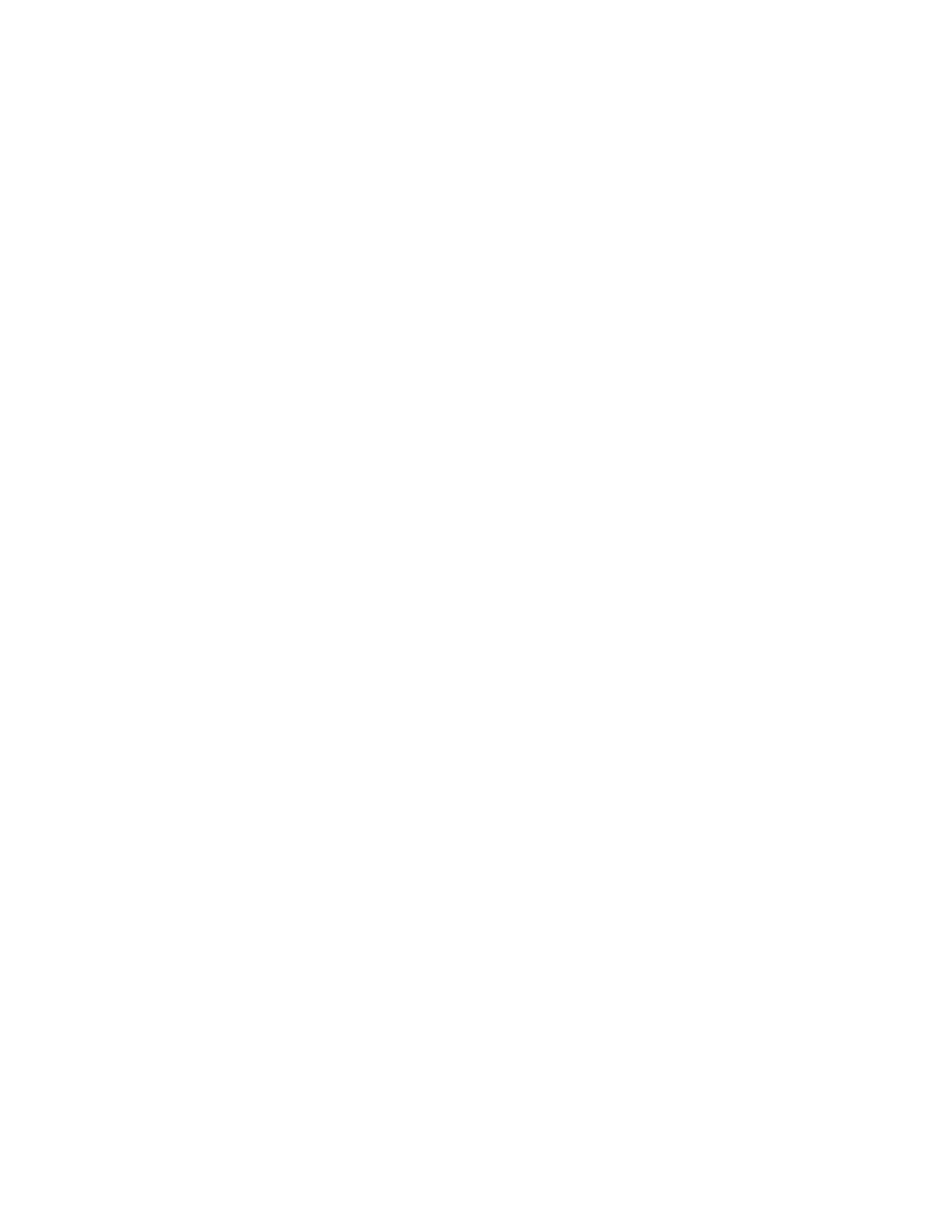
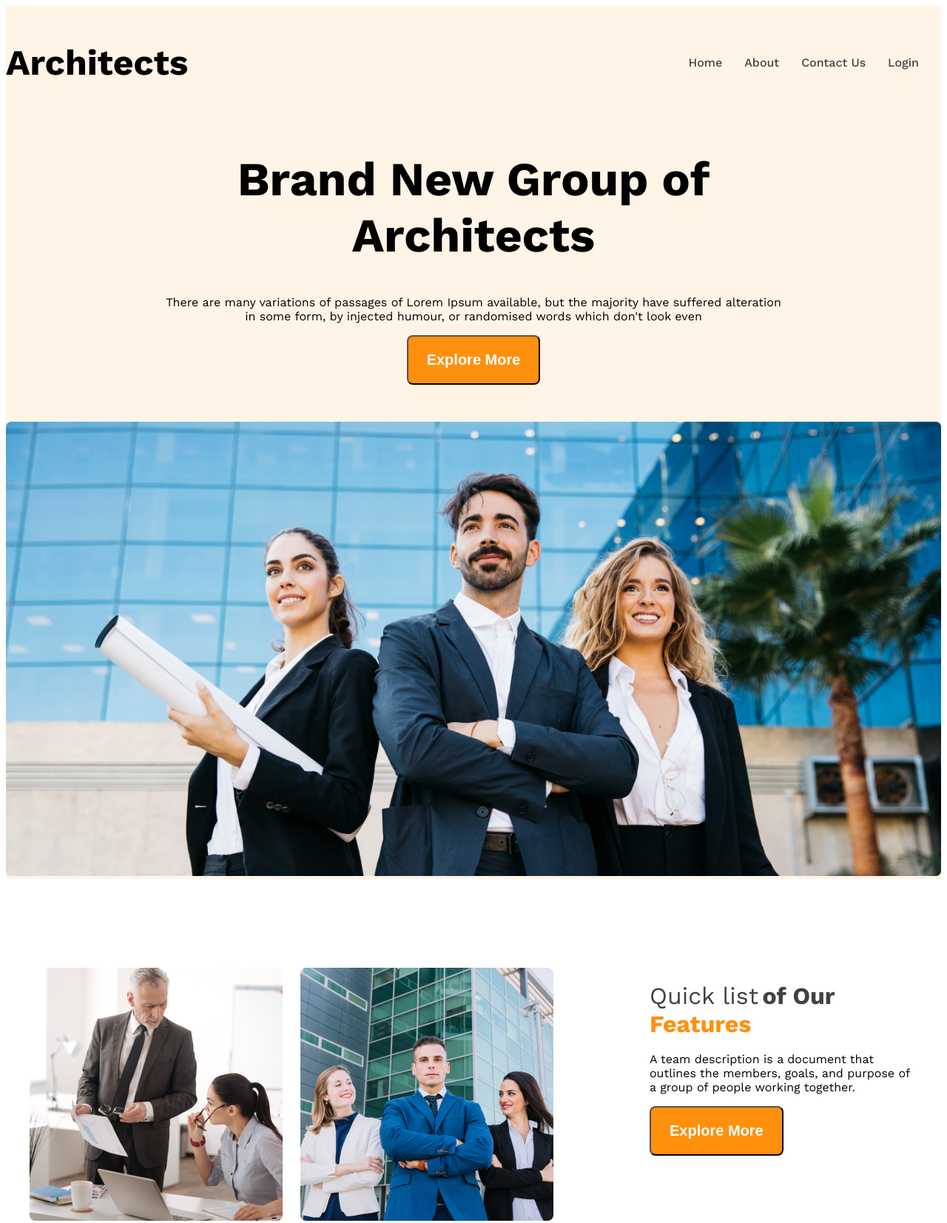
Before and after one commit to ruhanaatiq/architect-responsive-website, a plain HTML site: page index.html in a window 1280 px wide. Shown: the top 1653 px of the page at 74% size. Before the commit the page ends 800 px from the top, so only its background shows below. Drawn offline with nearby package versions, Linux system fonts and the light colour scheme.

Commit message:
made team responsive

```diff
--- a/index.html
+++ b/index.html
@@ -3,8 +3,94 @@
   <head>
     <meta charset="UTF-8" />
     <meta name="viewport" content="width=device-width, initial-scale=1.0" />
-    <title>Document</title>
+    <title>Architect</title>
     <link rel="stylesheet" href="style/style.css" />
   </head>
-  <body></body>
+  <body class="work-sans-font">
+    <header class="bg-light">
+      <nav class="navbar display-flex">
+        <h3 class="brand">Architects</h3>
+        <ul class="nav-link display-flex">
+          <li class="nav-item"><a href="Home" class="nav-link">Home</a></li>
+          <li class="nav-item"><a href="About" class="nav-link">About</a></li>
+          <li class="nav-item">
+            <a href="Contact Us" class="nav-link">Contact Us</a>
+          </li>
+          <li class="nav-item"><a href="Login" class="nav-link">Login</a></li>
+        </ul>
+      </nav>
+      <div class="banner">
+        <div class="banner-content">
+          <h1 class="banner-title">Brand New Group of Architects</h1>
+          <p class="banner-description">
+            There are many variations of passages of Lorem Ipsum available, but
+            the majority have suffered alteration in some form, by injected
+            humour, or randomised words which don't look even
+          </p>
+          <button class="btn-main">Explore More</button>
+        </div>
+
+        <img class="banner-img" src="images/banner.png" alt="" />
+      </div>
+    </header>
+
+    <main>
+      <section class="teams display-flex">
+        <div class="team-img-container">
+          <img src="images/team1.png" alt="architect discussing" />
+          <img src="images/team2.png" alt="architect discussing" />
+          <img src="images/team3.png" alt="architect discussing" />
+          <img src="images/team4.png" alt="architect discussing" />
+        </div>
+        <div class="our-features">
+          <h3 class="feature-title">
+            <span class="feature-m">Quick list</span>
+            <span class="feature-n">of Our </span>
+            <span class="feature-o">Features</span>
+          </h3>
+          <p class="feature-description">
+            A team description is a document that outlines the members, goals,
+            and purpose of a group of people working together.
+          </p>
+
+          <button class="btn-main">Explore More</button>
+        </div>
+      </section>
+      <!--Features you will love & enjoy-->
+      <section></section>
+
+      <!--some facts-->
+      <section class="some-facts">
+        <h3 class="section-heading">Features you will love & enjoy</h3>
+        <p>
+          A team is defined as a group of people who perform interdependent
+          tasks to work toward accomplishing a common mission or specific
+          objective.
+        </p>
+      </section>
+      <div class="facts-container">
+        <div class="fact">
+          <img src="images/icons/ribon.png" alt="" class="fact-icon" />
+          <h4 class="fact-number"></h4>
+          <h5 class="fact-name"></h5>
+        </div>
+        <div class="fact">
+          <img src="images/icons/projects.png" alt="" class="fact-icon" />
+          <h4 class="fact-number"></h4>
+          <h5 class="fact-name"></h5>
+        </div>
+        <div class="fact">
+          <img src="images/icons/customers.png" alt="" class="fact-icon" />
+          <h4 class="fact-number"></h4>
+          <h5 class="fact-name"></h5>
+        </div>
+        <div class="fact">
+          <img src="images/icons/email.png" alt="" class="fact-icon" />
+          <h4 class="fact-number"></h4>
+          <h5 class="fact-name"></h5>
+        </div>
+      </div>
+    </main>
+    <footer></footer>
+  </body>
 </html>
--- a/style/style.css
+++ b/style/style.css
@@ -0,0 +1,129 @@
+@import url('https://fonts.googleapis.com/css2?family=Work+Sans:ital,wght@0,100..900;1,100..900&display=swap');
+
+
+
+.work-sans-font{
+  font-family: "Work Sans", serif;
+  font-optical-sizing: auto;
+  font-weight: 400;
+  font-style: normal;
+}
+.display-flex{
+    display: flex;
+}
+.bg-light{
+    background-color: rgba(255, 144, 14, 0.1);
+}
+/*navbar*/
+.navbar{
+    justify-content: space-between;
+    align-items: center;
+}
+.brand{
+    font-weight: 700;
+    font-size: 3rem;
+}
+main{
+    max-width:1200px ;
+    margin: 0 auto;
+}
+main > section{
+    margin-top: 120px;
+}
+.nav-link{
+
+}
+
+.nav-item{
+    list-style: none;
+    margin-right: 30px;
+}
+
+.nav-link{
+    text-decoration: none;
+    font-weight: 500;
+    color: #424242;
+
+}
+
+.navbar, .banner{
+    max-width: 1440px;
+    margin:0 auto ;
+}
+
+
+/*banner*/
+.banner-content{
+max-width: 850px;
+margin: 0 auto;
+text-align: center;
+margin-bottom: 50px;
+}
+
+.banner-title{
+    font-weight: 700 ;
+    font-size: 4rem;
+}
+.banner-img{
+    width: 100%;
+}
+.btn-main{
+    background-color: #FF900E;
+    color: white;
+    padding: 20px 25px;
+    font-size: 1.25rem;
+    font-weight: 600;
+    border-radius: 8px ;
+
+}
+/*teams*/
+.team{
+ align-items: center;
+}
+.team-img-container{
+    display: grid;
+    grid-template-columns: repeat(2,1fr);
+    gap: 24px;
+}
+.our-features{
+    margin-left:130px ;
+    max-width: 520px;
+}
+.feature-m{
+    color:#424242;
+    font-size: 2rem;
+    font-weight: 400;
+}
+.feature-n{
+    color: rgba(19, 19, 19, 1);
+    color:#424242;
+    font-size: 2rem;
+    font-weight: 700;
+}
+.feature-o{
+    color: rgba(19, 19, 19, 1);
+    color:rgba(255, 144, 14, 1);
+    font-size: 2rem;
+    font-weight: 700;
+}
+@media screen and (max-width:576px) {
+    .navbar, .nav-link, .teams{
+        flex-direction: column;
+    }
+    .team-img-container{
+        grid-template-columns:repeat(1,1fr);
+    }
+    .our-features{
+        margin-left: 20px;
+    }
+}
+
+/*medium size device*/
+@media screen and (min-width:576px) and (max-width:992px){
+    .teams{
+        flex-direction: column;
+    }
+    .our-features{
+     margin-left: 50px;
+    }
+}
```
